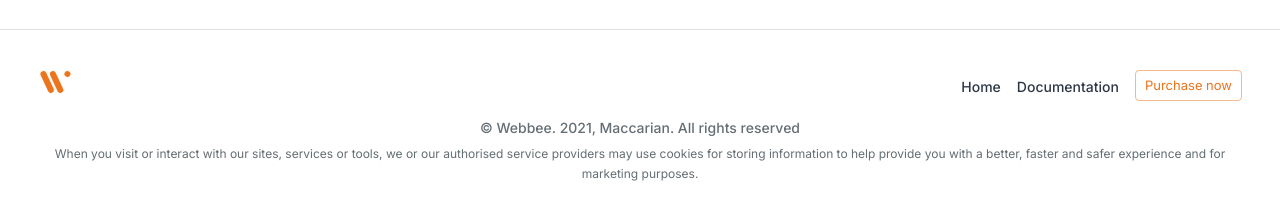
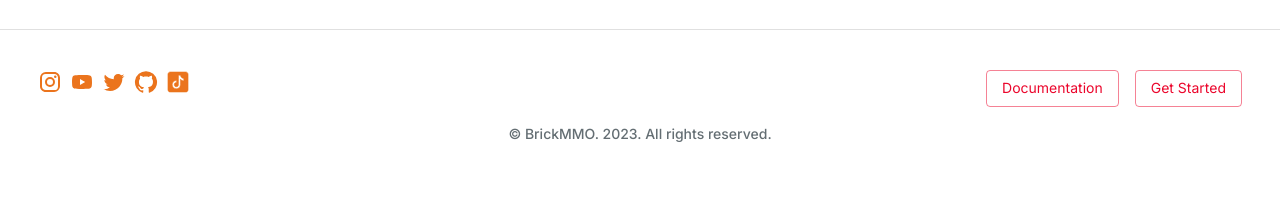
Before and after one commit to iamgaurabhishek/website-v2, a React (Create React App) app: page / in a window 1280 px wide. Shown: the part 2985-3198 px from the top of the page. After the commit the page ends 3162 px from the top, so only its background shows below. Built offline with nearby package versions, Linux system fonts and the light colour scheme.

Commit message:
Updated footer

```diff
--- a/src/layouts/Main/components/Footer/Footer.js
+++ b/src/layouts/Main/components/Footer/Footer.js
@@ -2,11 +2,25 @@ import React from 'react';
 import Grid from '@mui/material/Grid';
 import Box from '@mui/material/Box';
 import Button from '@mui/material/Button';
-import Link from '@mui/material/Link';
 import Typography from '@mui/material/Typography';
-import WebbeeLogo from 'svg/logos/Webbee';
 
-const Footer = () => (
+import { useTheme } from '@mui/material/styles';
+
+// import WebbeeLogo from 'svg/logos/Webbee';
+import TikTokIcon from 'svg/logos/TikTok';
+
+import TwitterIcon from '@mui/icons-material/Twitter';
+import InstagramIcon from '@mui/icons-material/Instagram';
+import GitHubIcon from '@mui/icons-material/GitHub';
+import YouTubeIcon from '@mui/icons-material/YouTube';
+
+const Footer = () => {
+  const today = new Date();
+  const year = today.getFullYear();
+
+  const theme = useTheme();
+
+  return (
     <Grid container spacing={2}>
       <Grid item xs={12}>
         <Box
@@ -16,77 +30,83 @@ const Footer = () => (
           width={'100%'}
           flexDirection={{ xs: 'column', sm: 'row' }}
         >
+          <Box display="flex" flexWrap={'wrap'} alignItems={'center'}>
             <Box
-          display={'flex'}
-          component="a"
-          underline="none"
-          href="/"
-          title="webbee"
-          height={24}
-          width={35}
+              component={'a'}
+              href="https://www.instagram.com/brickmo_com"
+              marginRight={1}
             >
-          <WebbeeLogo height={'100%'} width={'100%'} />
+              <InstagramIcon color="primary" />
             </Box>
+            <Box
+              component={'a'}
+              href="https://www.instagram.com/brickmo_com"
+              marginRight={1}
+            >
+              <YouTubeIcon color="primary" />
+            </Box>
+            <Box
+              component={'a'}
+              href="https://twitter.com/brickmmo"
+              marginRight={1}
+            >
+              <TwitterIcon color="primary" />
+            </Box>
+            <Box
+              component={'a'}
+              href="https://github.com/BrickMMO"
+              marginRight={1}
+            >
+              <GitHubIcon color="primary" />
+            </Box>
+            <Box
+              component={'a'}
+              href="https://www.tiktok.com/@brickmmo"
+              marginRight={1}
+            >
+              <TikTokIcon
+                height={'24px'}
+                width={'24px'}
+                color={theme.palette.primary.main}
+              />
+            </Box>
+          </Box>
+
           <Box display="flex" flexWrap={'wrap'} alignItems={'center'}>
             <Box marginTop={1} marginRight={2}>
-            <Link
-              underline="none"
+              <Button
+                variant="outlined"
+                color="secondary"
                 component="a"
-              href="/"
-              color="textPrimary"
-              variant={'subtitle2'}
-            >
-              Home
-            </Link>
-          </Box>
-          <Box marginTop={1} marginRight={2}>
-            <Link
-              underline="none"
-              component="a"
-              href="/docs-introduction"
-              color="textPrimary"
-              variant={'subtitle2'}
+                href="/documentation"
               >
                 Documentation
-            </Link>
+              </Button>
             </Box>
             <Box marginTop={1}>
               <Button
                 variant="outlined"
-              color="primary"
+                color="secondary"
                 component="a"
-              target="blank"
-              href="https://material-ui.com/store/items/webbee-landing-page/"
-              size="small"
+                href="/get-started"
               >
-              Purchase now
+                Get Started
               </Button>
             </Box>
           </Box>
         </Box>
       </Grid>
-    <Grid item xs={12}>
+      <Grid item xs={12} marginY={0}>
         <Typography
           align={'center'}
           variant={'subtitle2'}
           color="textSecondary"
-        gutterBottom
         >
-        &copy; Webbee. 2021, Maccarian. All rights reserved
-      </Typography>
-      <Typography
-        align={'center'}
-        variant={'caption'}
-        color="textSecondary"
-        component={'p'}
-      >
-        When you visit or interact with our sites, services or tools, we or our
-        authorised service providers may use cookies for storing information to
-        help provide you with a better, faster and safer experience and for
-        marketing purposes.
+          &copy; BrickMMO. {year}. All rights reserved.
         </Typography>
       </Grid>
     </Grid>
   );
+};
 
 export default Footer;
--- /dev/null
+++ b/src/svg/logos/TikTok.js
@@ -0,0 +1,27 @@
+import React from 'react';
+import PropTypes from 'prop-types';
+
+const TikTok = ({ color = 'black', width = 45, height = 70 }) => {
+  return (
+    <svg
+      fill={color}
+      xmlns="http://www.w3.org/2000/svg"
+      viewBox="0 0 50 50"
+      width={width}
+      height={height}
+    >
+      <path
+        d="M41,4H9C6.243,4,4,6.243,4,9v32c0,2.757,2.243,5,5,5h32c2.757,0,5-2.243,5-5V9C46,6.243,43.757,4,41,4z M37.006,22.323 c-0.227,0.021-0.457,0.035-0.69,0.035c-2.623,0-4.928-1.349-6.269-3.388c0,5.349,0,11.435,0,11.537c0,4.709-3.818,8.527-8.527,8.527 s-8.527-3.818-8.527-8.527s3.818-8.527,8.527-8.527c0.178,0,0.352,0.016,0.527,0.027v4.202c-0.175-0.021-0.347-0.053-0.527-0.053 c-2.404,0-4.352,1.948-4.352,4.352s1.948,4.352,4.352,4.352s4.527-1.894,4.527-4.298c0-0.095,0.042-19.594,0.042-19.594h4.016 c0.378,3.591,3.277,6.425,6.901,6.685V22.323z"
+        fill={color}
+        stroke={color}
+      />
+    </svg>
+  );
+};
+
+TikTok.propTypes = {
+  width: PropTypes.oneOfType([PropTypes.number, PropTypes.string]),
+  height: PropTypes.oneOfType([PropTypes.number, PropTypes.string]),
+};
+
+export default TikTok;
--- a/src/views/pages/Home/components/Highlights/Highlights.js
+++ b/src/views/pages/Home/components/Highlights/Highlights.js
@@ -31,7 +31,7 @@ const Highlights = () => {
             title: 'Designed for Education',
             subtitle: (
               <Typography>
-                80% of BrickMMO code has been develpoed by students using a{' '}
+                80% of BrickMMO code has been developed by students using a{' '}
                 <Link href="https://wic.brickmmo.com" underline="none">
                   WIC
                 </Link>{' '}
--- a/src/views/pages/Home/components/Rules/Rules.js
+++ b/src/views/pages/Home/components/Rules/Rules.js
@@ -116,7 +116,7 @@ const Rules = () => {
                     </Link>{' '}
                     robot vision sensor. This sensor comes available with a
                     pre-installed firmware that speaks the LEGO® sensor protocol
-                    and a MINDSTORMS® compatiable RJ12 cable
+                    and a MINDSTORMS® compatible RJ12 cable
                   </Typography>
                 </Box>
               ),
@@ -131,7 +131,7 @@ const Rules = () => {
                   </Typography>
                   <Typography component="p">
                     BrickMMO has developed inductive charging adaptors
-                    compatable with LEGO® SPIKE™ and MINDSTORMS® hubs. Vew the{' '}
+                    compatible with LEGO® SPIKE™ and MINDSTORMS® hubs. Vew the{' '}
                     <Link href="/systems-inductive-charging">
                       Inductive Charging
                     </Link>{' '}
@@ -146,8 +146,8 @@ const Rules = () => {
                 <Box>
                   <Typography component="p" marginBottom={2}>
                     We need cables. And we need long cables. Using standard RJ12
-                    connectors and cables we can create custom legnth cables.
-                    Vew the{' '}
+                    connectors and 6P6C cables we can create custom length
+                    MINDSTORMS® compatible cables. Vew the{' '}
                     <Link href="/systems-inductive-charging">
                       Custom Cables
                     </Link>{' '}
```
Lines whose indentation alone changed are shown as unchanged.
